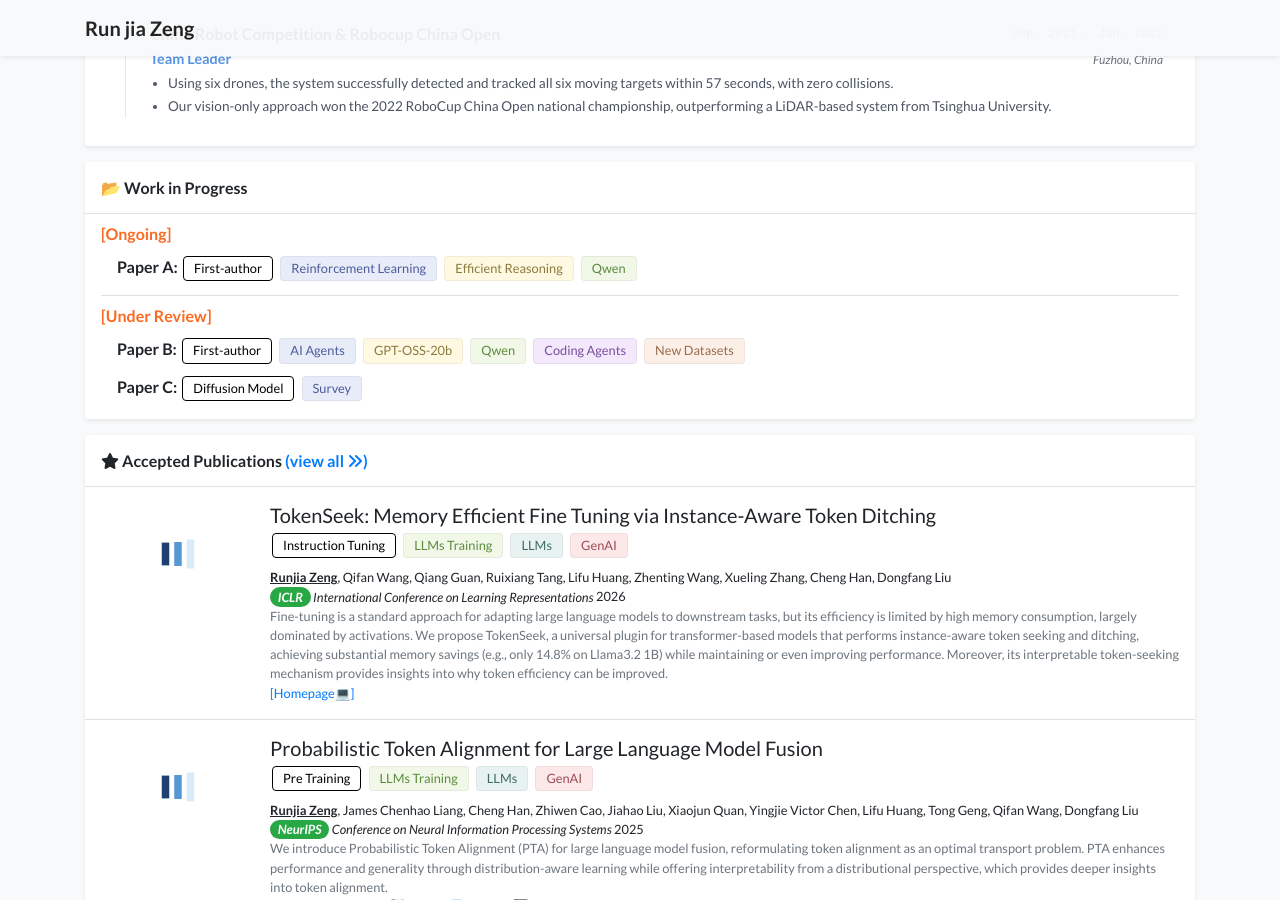
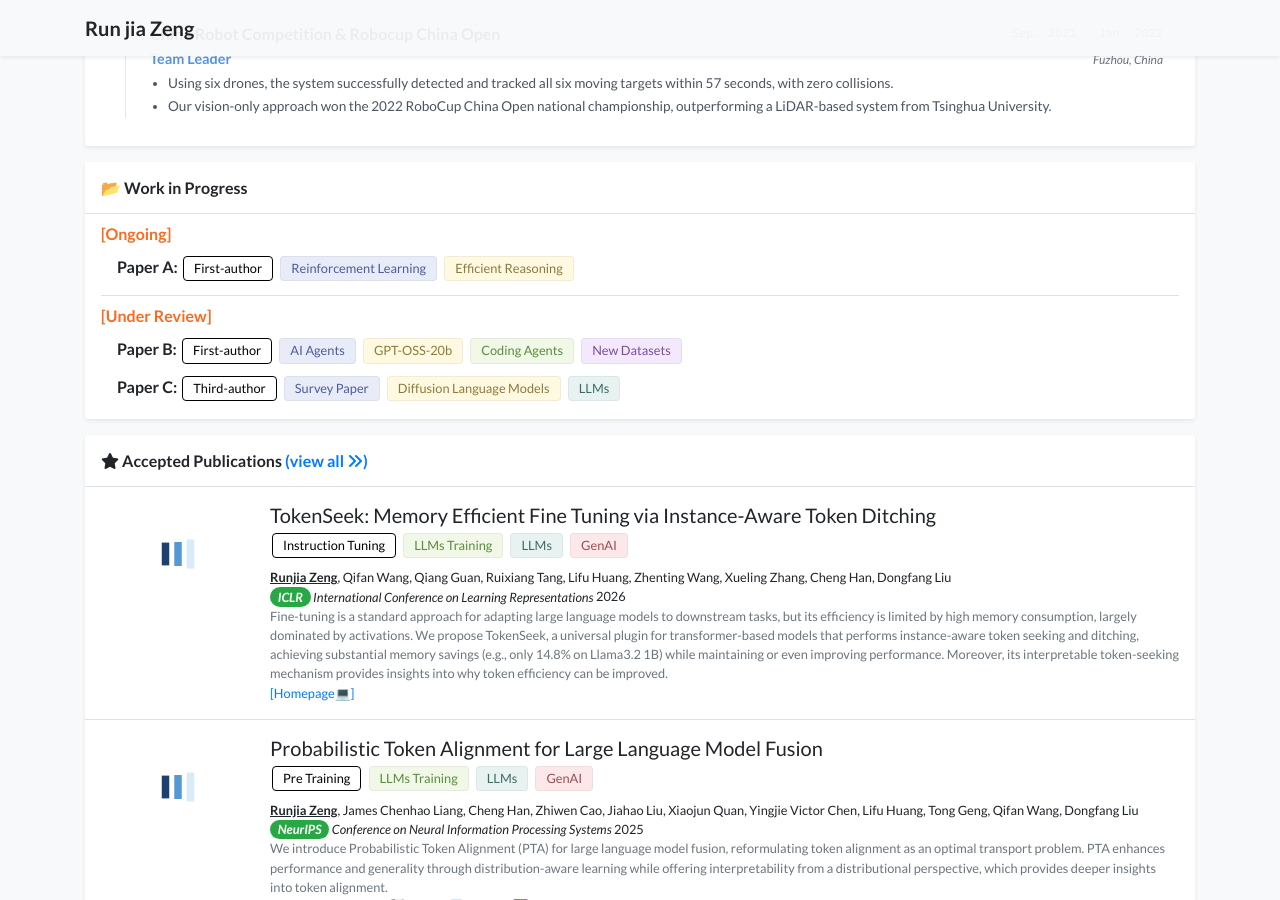
Before and after one commit to runtsang/runtsang.github.io, a Jekyll site: the page built from index.html, in a window 1280 px wide and 900 px high, scrolled down 1130 px. Built offline with Jekyll 4.4.1, drawn with Linux system fonts in a browser that asks for light colours; nearby versions of some CDN libraries; a style sheet for code colours, icons or effects is not loaded.

Commit message:
update current working

```diff
--- a/_data/profile.yml
+++ b/_data/profile.yml
@@ -102,7 +102,7 @@
 
 current_working:
   ongoing:
-    - First-author, Reinforcement Learning, Efficient Reasoning, Qwen
+    - First-author, Reinforcement Learning, Efficient Reasoning
   under_review:
-    - First-author, AI Agents, GPT-OSS-20b, Qwen, Coding Agents, New Datasets
-    - Diffusion Model, Survey
+    - First-author, AI Agents, GPT-OSS-20b, Coding Agents, New Datasets
+    - Third-author, Survey Paper, Diffusion Language Models, LLMs
```
